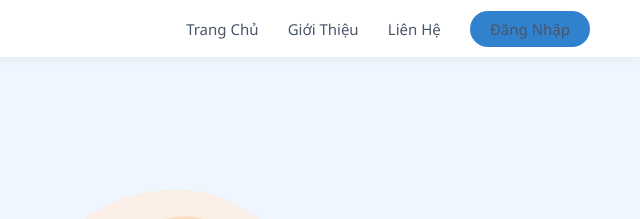
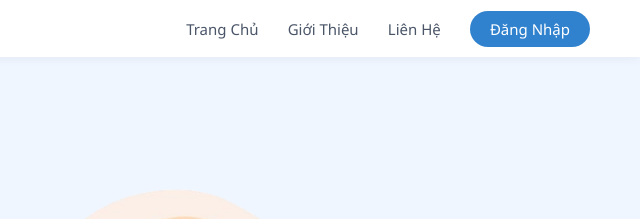
Before and after one commit to haizz250306-sudo/HTCBHT-NCKH, a plain HTML site: page index.html in a window 1280 px wide. Shown: the top 219 px of the page, 640-1280 px from the left. Drawn offline with Linux system fonts and the light colour scheme.

Commit message:
8th change

```diff
--- a/css/style.css
+++ b/css/style.css
@@ -48,7 +48,7 @@ body {
   font-weight: 700;
 }
 
-.btn-nav-login {
+.nav-links .btn-nav-login {
   background-color: #3182ce;
   color: white;
   padding: 8px 20px;
```
Also changed, not shown: index2.html (+1 -1 lines).
